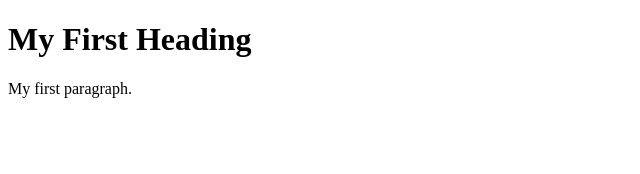
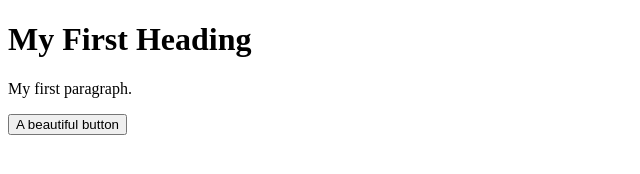
Before and after one commit to Btweenyoi/BTIndustries.github.io, a plain HTML site: page index.html in a window 1280 px wide. Shown: the whole page, without its empty margins (0-640 px from the left). Drawn offline with Linux system fonts and the light colour scheme.

Commit message:
Update index.html

```diff
--- a/index.html
+++ b/index.html
@@ -4,6 +4,10 @@
 
 <h1>My First Heading</h1>
 <p>My first paragraph.</p>
-
+<button>
+	<div>
+		A beautiful button
+	</div>
+</button>
 </body>
 </html>
```
